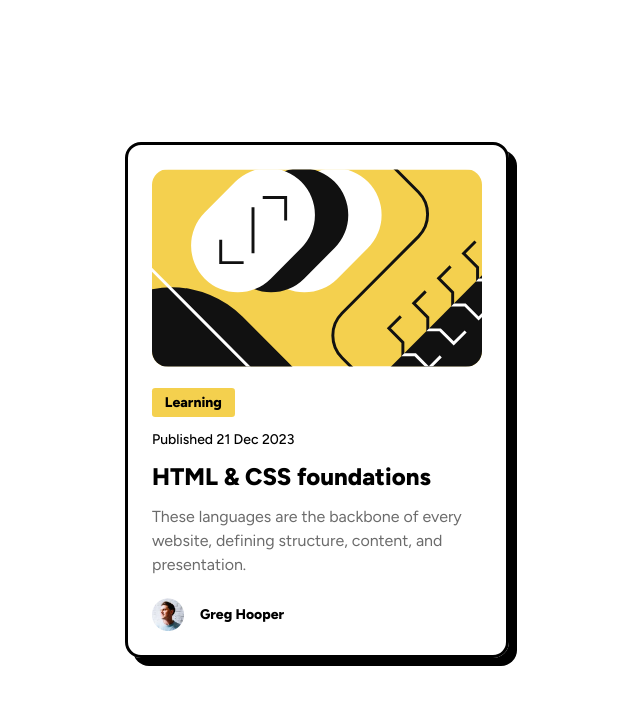
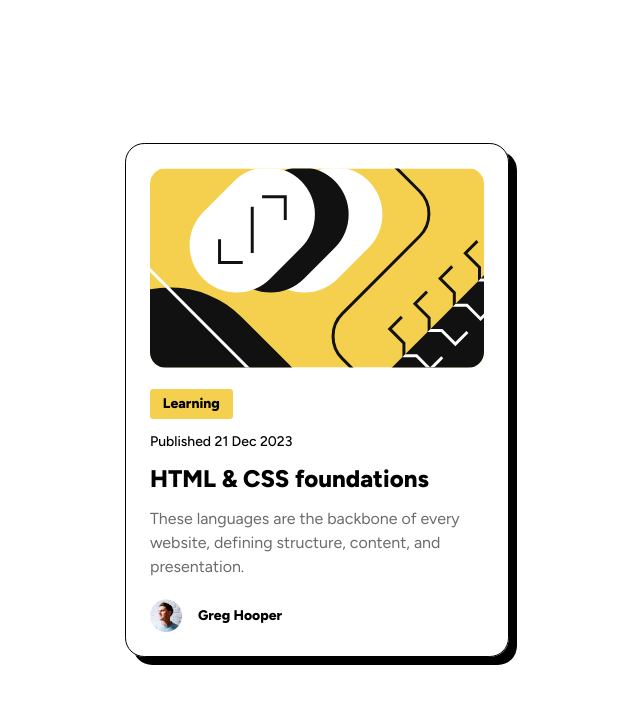
Before and after one commit to 6alactico/Blog-Preview-Card, a plain HTML site: page index.html in a window 1280 px wide. Shown: the whole page, without its empty margins (323-963 px from the left). Drawn offline with Linux system fonts and the light colour scheme.

Commit message:
change border width

```diff
--- a/index.html
+++ b/index.html
@@ -20,8 +20,9 @@
     }
 
     #card-container {
-      border-radius: 1rem;
+      border-radius: 1.2rem;
       border-style: solid;
+      border-width: thin;
       box-shadow: 0.5rem 0.5rem black;
       display: flex;
       flex-direction: column;
```
